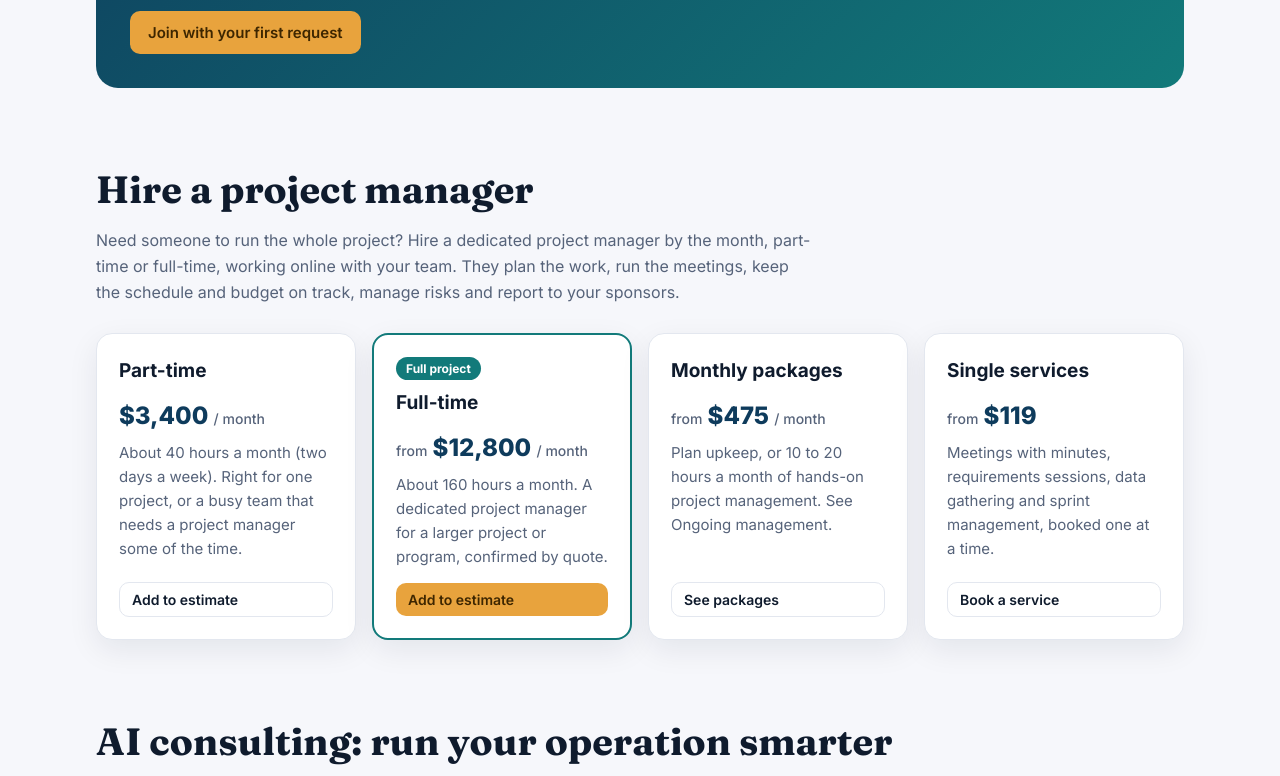
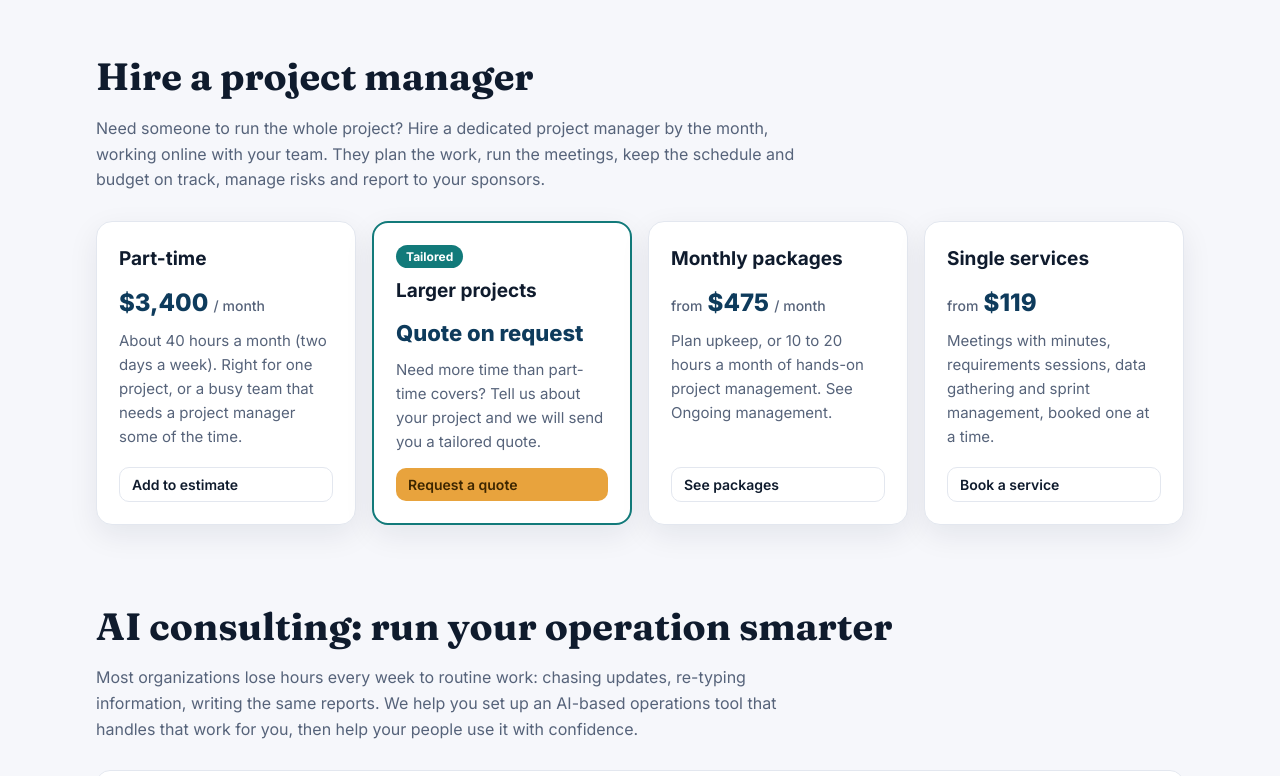
Before and after one commit to Grando007/pm-on-demand, a plain HTML site: page index.html in a window 1280 px wide. Shown: the part 5036-5812 px from the top of the page. Drawn offline with Linux system fonts and the light colour scheme.

Commit message:
Drop the full-time price; larger projects are quoted on request
Co-Authored-By: Claude Opus 5.5 <noreply@anthropic.com>

```diff
--- a/index.html
+++ b/index.html
@@ -300,10 +300,10 @@ footer .wrap{display:flex;justify-content:space-between;gap:12px;flex-wrap:wrap}
 <section id="hire" style="padding-top:8px">
   <div class="wrap">
     <h2>Hire a project manager</h2>
-    <p class="sub">Need someone to run the whole project? Hire a dedicated project manager by the month, part-time or full-time, working online with your team. They plan the work, run the meetings, keep the schedule and budget on track, manage risks and report to your sponsors.</p>
+    <p class="sub">Need someone to run the whole project? Hire a dedicated project manager by the month, working online with your team. They plan the work, run the meetings, keep the schedule and budget on track, manage risks and report to your sponsors.</p>
     <div class="ways">
       <div class="way"><h3>Part-time</h3><div class="price">$3,400 <small>/ month</small></div><p>About 40 hours a month (two days a week). Right for one project, or a busy team that needs a project manager some of the time.</p><a class="btn ghost small" href="#services" data-tab="hire">Add to estimate</a></div>
-      <div class="way feature"><span class="tag">Full project</span><h3>Full-time</h3><div class="price"><small>from</small> $12,800 <small>/ month</small></div><p>About 160 hours a month. A dedicated project manager for a larger project or program, confirmed by quote.</p><a class="btn primary small" href="#services" data-tab="hire">Add to estimate</a></div>
+      <div class="way feature"><span class="tag">Tailored</span><h3>Larger projects</h3><div class="price" style="font-size:22px">Quote on request</div><p>Need more time than part-time covers? Tell us about your project and we will send you a tailored quote.</p><a class="btn primary small" href="#request">Request a quote</a></div>
       <div class="way"><h3>Monthly packages</h3><div class="price"><small>from</small> $475 <small>/ month</small></div><p>Plan upkeep, or 10 to 20 hours a month of hands-on project management. See Ongoing management.</p><a class="btn ghost small" href="#services" data-tab="managed">See packages</a></div>
       <div class="way"><h3>Single services</h3><div class="price"><small>from</small> $119</div><p>Meetings with minutes, requirements sessions, data gathering and sprint management, booked one at a time.</p><a class="btn ghost small" href="#services" data-tab="managed">Book a service</a></div>
     </div>
@@ -385,7 +385,7 @@ footer .wrap{display:flex;justify-content:space-between;gap:12px;flex-wrap:wrap}
     <details><summary>How is hourly time billed?</summary><p>In half-hour steps at $95 an hour ($80.75 for members). You approve a block of hours in advance and we report the time used.</p></details>
     <details><summary>What does the membership include?</summary><p>Two hours of project management, 15% off everything, the template library and priority booking, for one year. Unused included hours don't carry over.</p></details>
     <details><summary>Can you manage my whole project?</summary><p>Yes. Under Ongoing management you can book single services (meetings with minutes, requirements sessions, sprints, monthly plan upkeep) or a monthly package where we run the project with you: meetings and minutes, timeline, status reports, risk alerts, sprints and steering updates.</p></details>
-    <details><summary>Can we hire a project manager directly?</summary><p>Yes. You can hire a dedicated project manager by the month, part-time (about 40 hours a month) or full-time (about 160 hours a month, quoted), working online with your team for as long as you need.</p></details>
+    <details><summary>Can we hire a project manager directly?</summary><p>Yes. You can hire a dedicated project manager by the month, part-time (about 40 hours a month), working online with your team for as long as you need. For larger projects that need more time, quotes are available on request.</p></details>
     <details><summary>Do you provide architecture or design?</summary><p>No. We do not provide architecture or design of any kind (building, network, system or solution). Instead, you provide the architecture or design, and we draw it for you, or make our best attempt to, in Microsoft Visio: layouts, network and system diagrams, process flows and org charts. The content is yours (or your architect's or engineer's), and you stay responsible for it.</p></details>
     <details><summary>Is the estimate really free?</summary><p>Yes. We review what you need online, by email or a short video call (or by phone if you prefer), then send you a written price. No cost and no obligation.</p></details>
     <details><summary>Do you work in person?</summary><p>No. All services are delivered online, by video call, phone, email and shared documents, so we can work with you anywhere in Canada and beyond.</p></details>
@@ -437,7 +437,6 @@ const SERVICES = [
   {cat:"managed",   id:"pm10",     name:"Managed project: Essentials (monthly)", desc:"10 hours a month: weekly meeting and minutes, timeline upkeep, monthly status report.", price:849, per:"month"},
   {cat:"managed",   id:"pm20",     name:"Managed project: Full (monthly)",       desc:"20 hours a month: everything in Essentials plus risk alerts, steering updates, requirements and sprints.", price:1695, per:"month"},
   {cat:"hire",      id:"pmpart",   name:"Dedicated project manager: part-time",  desc:"About 40 hours a month (two days a week): your own project manager running the project online with your team.", price:3400, per:"month"},
-  {cat:"hire",      id:"pmfull",   name:"Dedicated project manager: full-time",  desc:"About 160 hours a month for a larger project or program. From this price; confirmed by quote.", price:12800, per:"month", from:true},
   {cat:"ai",        id:"aiassess", name:"AI readiness assessment & plan",        desc:"Where an AI operations tool would save you time and money, with a costed plan.", price:995},
   {cat:"ai",        id:"aisetup",  name:"AI operations tool setup (project)",     desc:"Requirements, tool selection, setup, testing, privacy checks and training. From this price; quoted after the assessment.", price:2495, from:true},
   {cat:"ai",        id:"aicare",   name:"AI tool monthly check-in",              desc:"Keep the tool accurate and find the next saving (3 hours a month).", price:239, per:"month"},
```
